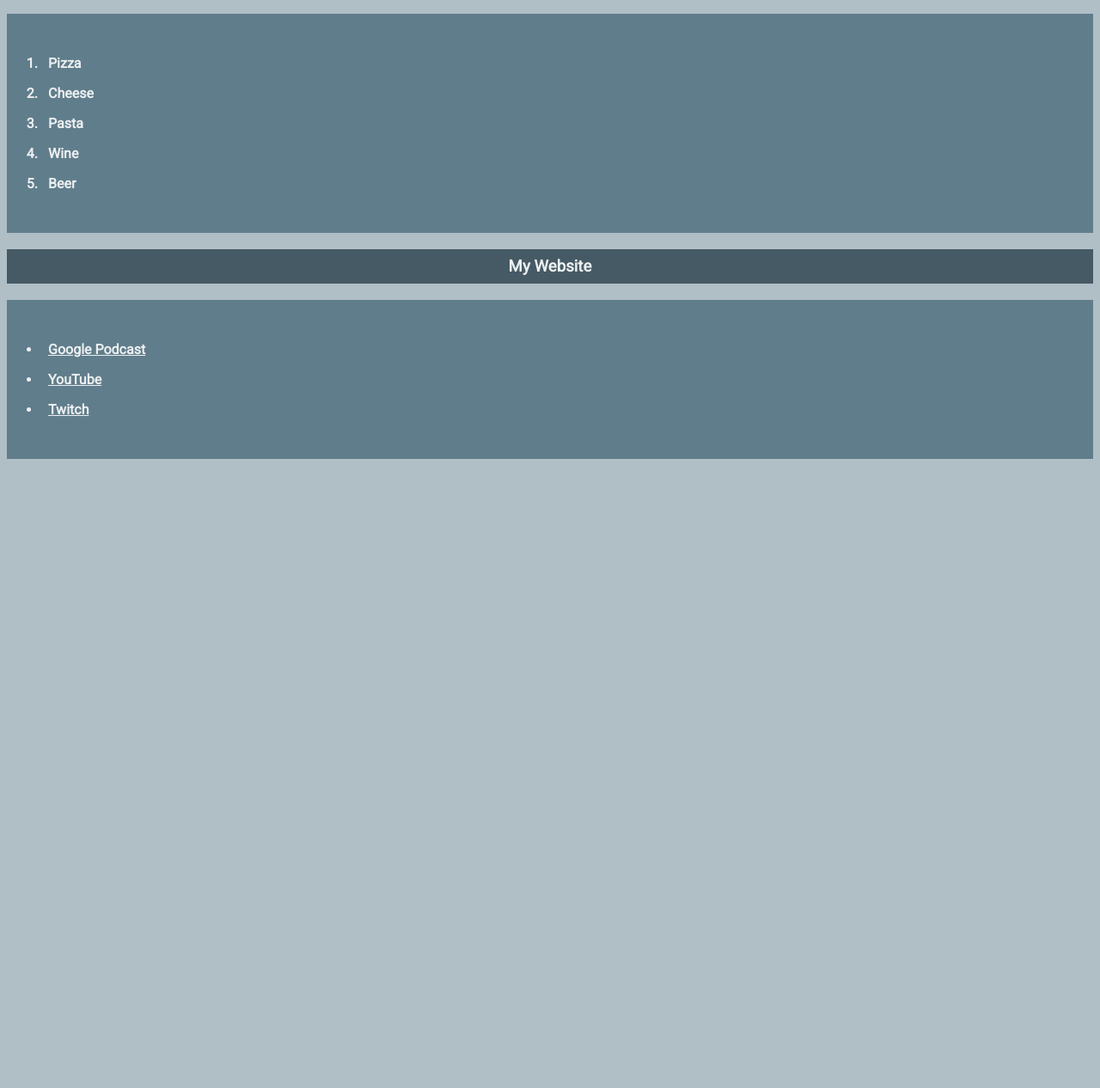
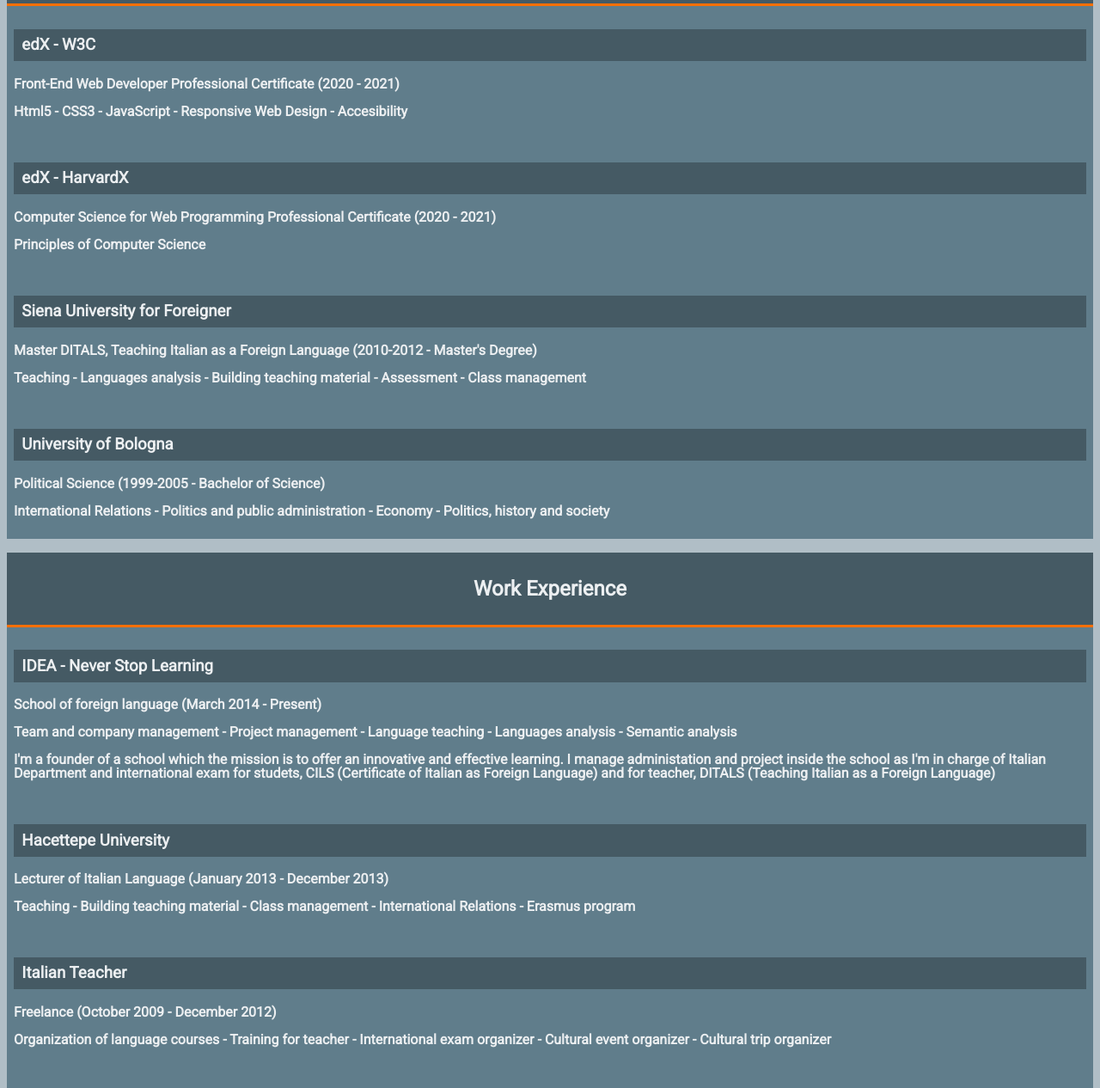
Before and after one commit to dak79/AboutMe, a plain HTML site: page index.html in a window 1280 px wide. Shown: the part 451-1717 px from the top of the page at 86% size. Before the commit the page ends 1001 px from the top, so only its background shows below. Drawn offline with Linux system fonts and the light colour scheme.

Commit message:
my profile

```diff
--- a/css/style.css
+++ b/css/style.css
@@ -4,53 +4,61 @@ body, html {
   font-family: "Roboto", sans-serif, monospace;
   font-size: 1em;
   font-weight: bold;
-  text-align: center;
 }
 
 h1 {
   background-color: #455A64;
   border-bottom: 0.2em solid #FA6F03;
+  color: #FA6F03;
   font-size: 2em;
   margin-top: 2em;
   padding: 1em;
 }
 
-h2 {
-  background-color: #455A64;
-  font-style: italic;
-  padding: 0.5em 0;
-}
-
-h3 {
-  background-color: #455A64;
-  padding: 0.5em 0;
-}
-
-p {
+body>header {
   background-color: #607D8B;
   line-height: 1.5;
   padding: 0.5em;
   text-align: left;
 }
 
-ul, ol {
+.sectionTitle {
+  background-color: #455A64;
+  border-bottom: 0.2em solid #FA6F03;
+  margin-top: 1em;
+  padding: 0.5em 1em;
+  text-align: center;
+}
+
+.eduSteps, .workSteps, .favorite {
   background-color: #607D8B;
-  padding: 2.5em;
+  line-height: 1;
+  padding: 0.5em;
   text-align: left;
 }
 
-li {
+h3 {
+  background-color: #455A64;
   padding: 0.5em;
 }
 
-li a {
+footer {
+  background-color: #455A64;
+  padding: 0 0.3em;
+}
+
+li {
+  padding: 0.1em;
+}
+
+a:link, a:visited {
   color: #ECEFF1;
 }
 
-li a:hover {
+a:hover {
   color: #FA6F03;
 }
 
-li a:active {
+a:active {
   color: #FB8C00;
 }
--- a/index.html
+++ b/index.html
@@ -5,36 +5,107 @@
   <meta charset="utf-8">
   <meta name="viewport" content="width=device-width, initial-scale=1">
   <title>About Me</title>
-  <link rel="stylesheet" href="css/style.css">
+  <link rel="stylesheet" type="text/css" href="css/style.css">
   <link rel="preconnect" href="https://fonts.gstatic.com">
   <link href="https://fonts.googleapis.com/css2?family=Roboto&display=swap" rel="stylesheet">
 </head>
 
 <body>
   <header>
-    <h1>Daniele Campari</h1>
-    <h2>“On a long enough timeline, the survival rate for everyone drops to zero.”</h2>
-  </header>
-  <main>
-    <h3>My Hobbies</h3>
+    <h1>Daniele Campari </h1>
+    <p>Passionate learner, changing my career path to Front-End Web Developer / Manager, Learning Manager, Course Organiser. <br />Based in Ankara (Turkey) and Reggio Emilia (Italy).
+    </p>
     <p>
       When it comes to hobbies I move in two directions. At home where I love to read book, to listen podcast, searching topics in the Web and watching or playing some online game. At outside where I love strolling and hiking.
     </p>
+  </header>
+
+  <main>
+    <section>
+      <header class="sectionTitle">
+        <h2>Education</h2>
+      </header>
+      <section class="eduSteps">
+        <h3>edX - W3C</h3>
+        <p>Front-End Web Developer Professional Certificate (2020 - 2021)</p>
+        <p>Html5 - CSS3 - JavaScript - Responsive Web Design - Accesibility</p>
+      </section>
+      <section class="eduSteps">
+        <h3>edX - HarvardX</h3>
+        <p>Computer Science for Web Programming Professional Certificate (2020 - 2021)</p>
+        <p>Principles of Computer Science </p>
+      </section>
+      <section class="eduSteps">
+        <h3>Siena University for Foreigner</h3>
+        <p> Master DITALS, Teaching Italian as a Foreign Language (2010-2012 - Master's Degree)</p>
+        <p>Teaching - Languages analysis - Building teaching material - Assessment - Class management</p>
+      </section>
+      <section class="eduSteps">
+        <h3>University of Bologna</h3>
+        <p>Political Science (1999-2005 - Bachelor of Science)</p>
+        <p>International Relations
+          - Politics and public administration
+          - Economy
+          - Politics, history and society</p>
+      </section>
+    </section>
+    <section>
+      <header class="sectionTitle">
+        <h2>Work Experience</h2>
+      </header>
+      <section class="workSteps">
+        <h3>IDEA - Never Stop Learning</h3>
+        <p>School of foreign language (March 2014 - Present)</p>
+        <p> Team and company management - Project management - Language teaching - Languages analysis - Semantic analysis </p>
+        <p>I'm a founder of a school which the mission is to offer an innovative and effective learning. I manage administation and project inside the school as I'm in charge of Italian Department and international exam for studets, CILS (Certificate
+          of Italian as Foreign Language) and for teacher, DITALS (Teaching Italian as a Foreign Language)</p>
+      </section>
+      <section class="workSteps">
+        <h3>Hacettepe University</h3>
+        <p>Lecturer of Italian Language (January 2013 - December 2013)</p>
+        <p>Teaching - Building teaching material - Class management - International Relations - Erasmus program</p>
+      </section>
+      <section class="workSteps">
+        <h3>Italian Teacher</h3>
+        <p>Freelance (October 2009 - December 2012)</p>
+        <p>Organization of language courses - Training for teacher - International exam organizer - Cultural event organizer - Cultural trip organizer</p>
+      </section>
+      <section class="workSteps">
+        <h3>DIRE</h3>
+        <p>Journalist - Press Agency (January 2006 - October 2009)</p>
+        <p>National and local politics - National and local economy</p>
+      </section>
+    </section>
+    <section>
+      <header class="sectionTitle">
+        <h2>My Favorites</h2>
+      </header>
+      <section class="favorite">
         <h3>My Favorite Foods</h3>
-    <ol>
+        <ul>
           <li>Pizza</li>
           <li>Cheese</li>
           <li>Pasta</li>
           <li>Wine</li>
           <li>Beer</li>
-    </ol>
+        </ul>
+      </section>
+      <section class="favorite">
         <h3>My Website</h3>
         <ul>
           <li><a href="https://podcasts.google.com/" target="_blank">Google Podcast</a></li>
           <li><a href="https://www.youtube.com/" target="_blank">YouTube</a></li>
           <li><a href="https://www.twitch.tv/" target="_blank">Twitch</a></li>
         </ul>
+      </section>
+    </section>
   </main>
+
+  <footer>
+    <p>
+      Contact me on <a href="https://www.linkedin.com/feed/" target="_blank">LinkedIn</a> or<a href="https://github.com/dak79" target="_blank"> GitHub</a>
+    </p>
+  </footer>
 </body>
 
 </html>
```
Also changed, not shown: 1 other file. Lines whose indentation alone changed are shown as unchanged.
